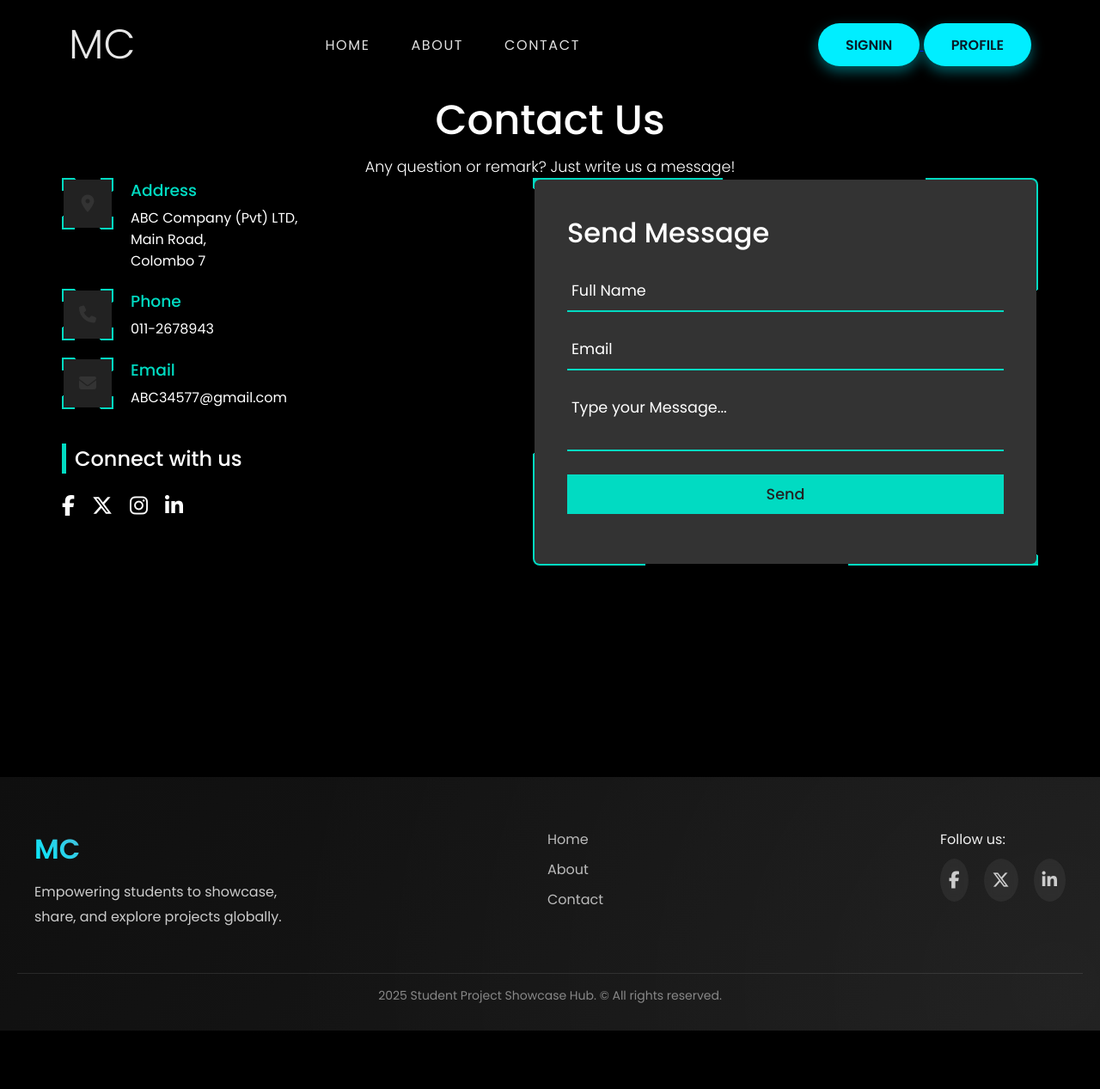
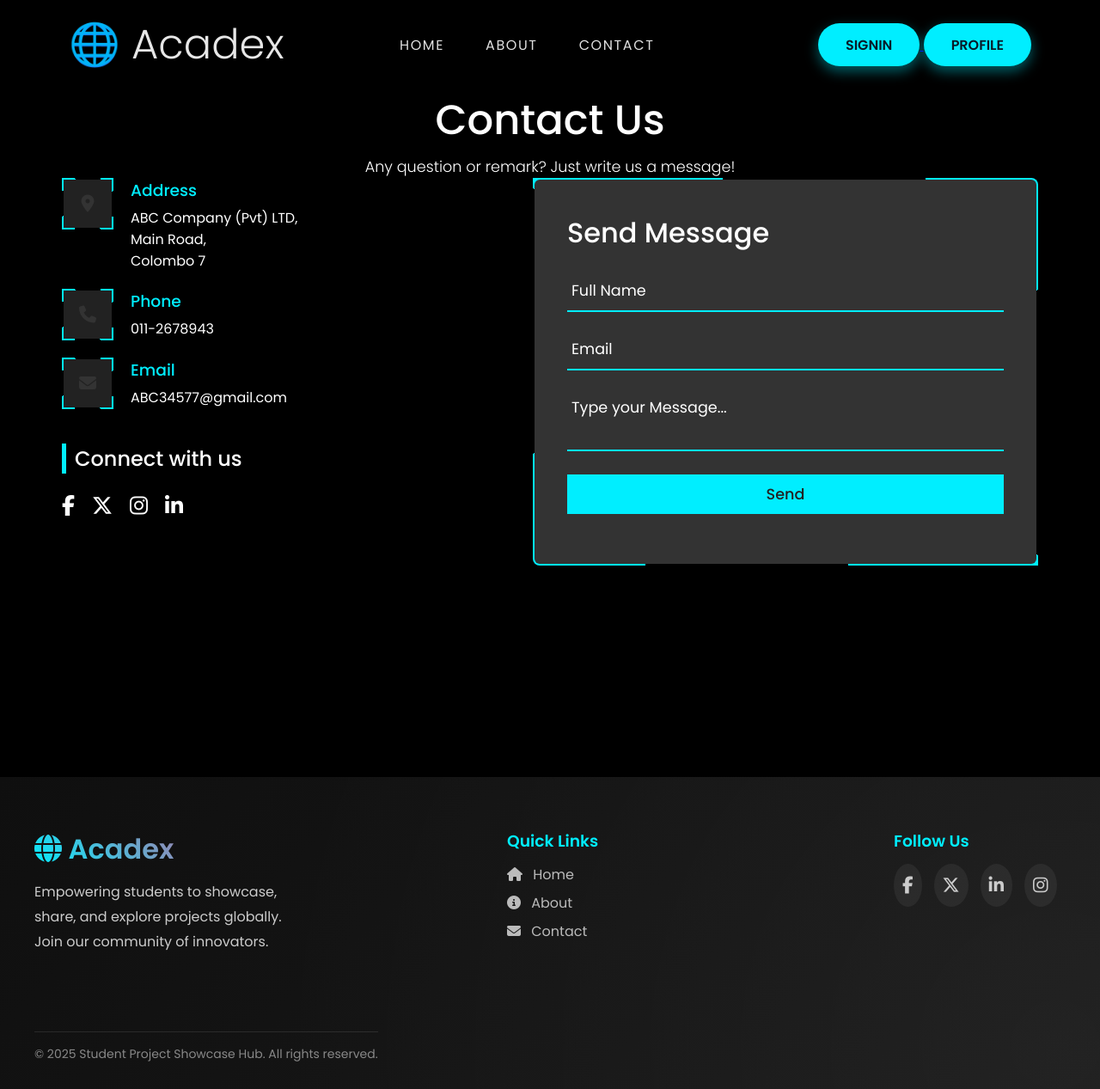
Before and after one commit to sandu20021111/skillhub, a PHP site: page /contact.php in a window 1280 px wide. Shown: the whole page at 86% size. Before the commit the page ends 1199 px from the top, so only its background shows below. Run offline with PHP 8.4, Linux system fonts and the light colour scheme.

Commit message:
update home page

```diff
--- a/Student-showcase/assets/css/contact.css
+++ b/Student-showcase/assets/css/contact.css
@@ -61,7 +61,7 @@
     .contactInfo .Icon {
       min-width: 60px;
       height: 60px;
-      background: repeating-conic-gradient(from 27.5deg, #01dbc2 0%, #01dbc2 10%, transparent 10%, transparent 50%);
+      background: repeating-conic-gradient(from 27.5deg, #0ef 0%, #0ef 10%, transparent 10%, transparent 50%);
       position: relative;
       display: flex;
       justify-content: center;
@@ -72,7 +72,7 @@
       content: '';
       position: absolute;
       inset: 0;
-      background: repeating-conic-gradient(from 117.5deg, #01dbc2 0%, #01dbc2 10%, transparent 10%, transparent 50%);
+      background: repeating-conic-gradient(from 117.5deg, #0ef 0%, #0ef 10%, transparent 10%, transparent 50%);
     }
 
     .contactInfo .Icon::after {
@@ -85,7 +85,7 @@
     .contactInfo .Icon b {
       position: absolute;
       inset: 8px;
-      background: #01dbc2;
+      background: #0ef;
       z-index: 2;
     }
 
@@ -102,7 +102,7 @@
     }
 
     .contactInfo .text h3 {
-      color: #01dbc2;
+      color: #0ef;
       font-weight: 500;
       margin-bottom: 5px;
     }
@@ -111,7 +111,7 @@
       color: #fff;
       margin-top: 40px;
       font-weight: 500;
-      border-left: 5px solid #01dbc2;
+      border-left: 5px solid #0ef;
       padding-left: 10px;
     }
 
@@ -130,13 +130,13 @@
     }
 
     .sci li a:hover {
-      color: #01dbc2;
-      filter: drop-shadow(0 0 5px #01dbc2);
+      color: #0ef;
+      filter: drop-shadow(0 0 5px #0ef);
     }
 
     .contactForm {
       position: relative;
-      background: repeating-conic-gradient(from var(--a), #01dbc2 0%, #01dbc2 10%, transparent 10%, transparent 50%);
+      background: repeating-conic-gradient(from var(--a), #0ef 0%, #0ef 10%, transparent 10%, transparent 50%);
       animation: animate 6s linear infinite;
       padding: 40px;
       border-radius: 8px;
@@ -146,7 +146,7 @@
       content: '';
       position: absolute;
       inset: 0;
-      background: repeating-conic-gradient(from var(--a), #01dbc2 0%, #01dbc2 10%, transparent 10%, transparent 50%);
+      background: repeating-conic-gradient(from var(--a), #0ef 0%, #0ef 10%, transparent 10%, transparent 50%);
       animation: animate 6s linear infinite;
       animation-delay: -1.5s;
       z-index: 1;
@@ -194,7 +194,7 @@
       width: 100%;
       background: transparent;
       border: none;
-      border-bottom: 2px solid #01dbc2;
+      border-bottom: 2px solid #0ef;
       color: #fff;
       font-size: 1.1em;
       padding: 10px 5px;
@@ -218,11 +218,11 @@
     .inputBox textarea:valid ~ span {
       transform: translateY(-20px);
       font-size: 0.9em;
-      color: #01dbc2;
+      color: #0ef;
     }
 
     .inputBox input[type="submit"] {
-      background: #01dbc2;
+      background: #0ef;
       border: none;
       color: #222;
       padding: 10px;
@@ -233,7 +233,7 @@
     }
 
     .inputBox input[type="submit"]:hover {
-      background: #00bfa5;
+      background: #0ef;
     }
 
     /* Responsive */
--- a/Student-showcase/assets/css/footer.css
+++ b/Student-showcase/assets/css/footer.css
@@ -1,4 +1,3 @@
-/* footer.css */
 .footer {
   background: linear-gradient(135deg, #0f0f0f, #1a1a1a);
   color: #f0f0f0;
@@ -29,13 +28,12 @@
   margin: auto;
   position: relative;
   z-index: 2;
-
 }
 
 .footer-left h2 {
   font-size: 32px;
   margin-bottom: 12px;
-    background: linear-gradient(45deg,  #0ef, #ff4081);
+  background: linear-gradient(45deg, #0ef, #ff4081);
   -webkit-background-clip: text;
   -webkit-text-fill-color: transparent;
 }
@@ -47,65 +45,56 @@
   line-height: 1.8;
 }
 
-.footer-links {
-    display: flex;
-    flex-direction: column;
-    gap: 10px;
-    min-width: 160px;
+.footer-links,
+.footer-social,
+.footer-newsletter {
+  min-width: 200px;
+}
+
+.footer-links h3,
+.footer-social h3,
+.footer-newsletter h3 {
+  color: #0ef;
+  margin-bottom: 12px;
 }
 
 .footer-links a {
+  display: block;
   color: #bbb;
   text-decoration: none;
   font-size: 16px;
-    transition: all 0.3s ease;
-    position: relative;
+  margin-bottom: 8px;
+  transition: color 0.3s ease;
 }
 
-.footer-links a::after {
-    content: '';
-    position: absolute;
-    left: 0;
-    bottom: -3px;
-    width: 0%;
-    height: 2px;
-    background-color:  #0ef;
-    transition: width 0.3s ease;
+.footer-links a i {
+  margin-right: 8px;
 }
 
 .footer-links a:hover {
-    color:  #0ef;
-}
-
-.footer-links a:hover::after {
-    width: 100%;
-}
-
-.footer-social p {
-    font-size: 16px;
-    margin-bottom: 10px;
+  color: #0ef;
 }
 
 .footer-social .icons {
   display: flex;
-    gap: 18px;
+  gap: 14px;
 }
 
-.footer-social a {
+.footer-social .icons a {
   color: #ccc;
   font-size: 20px;
+  padding: 10px;
   background: rgba(255, 255, 255, 0.06);
-    padding: 10px;
   border-radius: 50%;
-    backdrop-filter: blur(5px);
-    transition: transform 0.3s ease, background 0.3s ease;
+  transition: all 0.3s ease;
 }
 
-.footer-social a:hover {
-    color: #fff;
-    background:  #0ef;
+.footer-social .icons a:hover {
+  background: #0ef;
+  color: #081b29;
   transform: scale(1.2);
 }
+
 
 .footer-bottom {
   text-align: center;
@@ -118,7 +107,7 @@
   z-index: 2;
 }
 
-/* Responsive Layout */
+/* Responsive */
 @media (max-width: 768px) {
   .footer-content {
     flex-direction: column;
@@ -128,19 +117,19 @@
 
   .footer-left,
   .footer-links,
-    .footer-social {
+  .footer-social,
+  .footer-newsletter {
     width: 100%;
     max-width: 500px;
   }
 
-    .footer-links {
-        flex-direction: row;
-        flex-wrap: wrap;
-        justify-content: center;
-        gap: 15px;
+  .footer-newsletter form {
+    flex-direction: column;
   }
 
-    .footer-links a {
-        margin: 5px 10px;
+  .footer-newsletter input,
+  .footer-newsletter button {
+    width: 100%;
+    border-radius: 0;
   }
 }
--- a/Student-showcase/includes/footer.php
+++ b/Student-showcase/includes/footer.php
@@ -1,30 +1,34 @@
 <!-- Footer Section Start -->
-<link rel="stylesheet" href="https://cdnjs.cloudflare.com/ajax/libs/font-awesome/6.7.2/css/all.min.css" integrity="sha512-Evv84Mr4kqVGRNSgIGL/F/aIDqQb7xQ2vcrdIwxfjThSH8CSR7PBEakCr51Ck+w+/U6swU2Im1vVX0SVk9ABhg==" crossorigin="anonymous" referrerpolicy="no-referrer" />
-<link rel="stylesheet" href="assets/css/footer.css">
-
+<link rel="stylesheet" href="https://cdnjs.cloudflare.com/ajax/libs/font-awesome/6.7.2/css/all.min.css" crossorigin="anonymous" referrerpolicy="no-referrer" />
+<link rel="stylesheet" href="assets/css/footer.css" />
 
 <footer class="footer">
   <div class="footer-content">
     <div class="footer-left">
-      <h2>MC</h2>
-      <p>Empowering students to showcase, share, and explore projects globally.</p>
+      <h2><i class="fas fa-globe"></i> Acadex</h2>
+      <p>Empowering students to showcase, share, and explore projects globally. Join our community of innovators.</p>
     </div>
+
     <div class="footer-links">
-      <a href="index.php">Home</a>
-      <a href="about.php">About</a>
-      <a href="contact.php">Contact</a>
-      <!--<a href="project/all-projects.php">Project</a>-->
+      <h3>Quick Links</h3>
+      <a href="index.php"><i class="fas fa-home"></i> Home</a>
+      <a href="about.php"><i class="fas fa-info-circle"></i> About</a>
+      <a href="contact.php"><i class="fas fa-envelope"></i> Contact</a>
     </div>
+
     <div class="footer-social">
-      <p>Follow us:</p>
+      <h3>Follow Us</h3>
       <div class="icons">
         <a href="#"><i class="fab fa-facebook-f"></i></a>
         <a href="#"><i class="fab fa-x-twitter"></i></a>
         <a href="#"><i class="fab fa-linkedin-in"></i></a>
+        <a href="#"><i class="fab fa-instagram"></i></a>
       </div>
     </div>
-  </div>
+
+
+
   <div class="footer-bottom">
-    <p> 2025 Student Project Showcase Hub. ©  All rights reserved.</p>
+    <p>&copy; 2025 Student Project Showcase Hub. All rights reserved.</p>
   </div>
 </footer>
--- a/Student-showcase/includes/header.php
+++ b/Student-showcase/includes/header.php
@@ -13,7 +13,9 @@
 
 <body>
     <header>
-        <h1 data-aos="fade-down" data-aos-duration="1500" class="logo">MC</h1>
+        <h1 data-aos="fade-down" data-aos-duration="1500" class="logo">🌐 Acadex</h1>
+
+
 
         <nav>
             <a data-aos="fade-down" data-aos-duration="3000" href="/student-showcase/index.php">HOME</a>
```
Also changed, not shown: Student-showcase/assets/css/styles.css (+28 -2 lines), Student-showcase/index.php (+17 -2 lines). Lines whose indentation alone changed are shown as unchanged.
